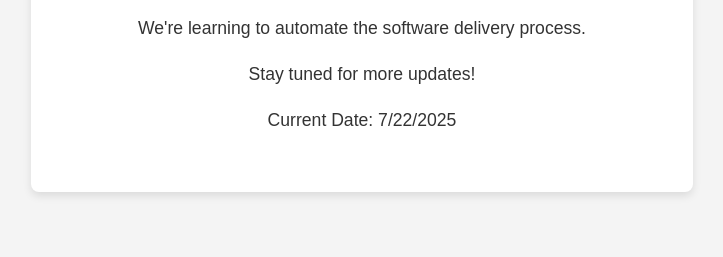
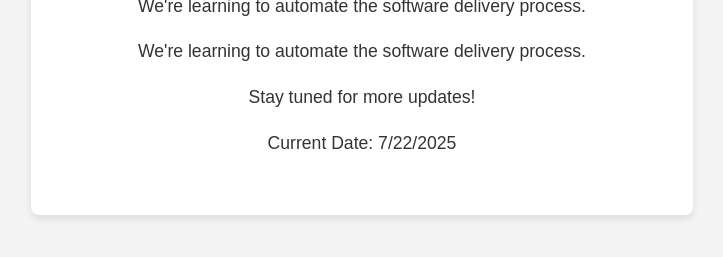
Before and after one commit to VenkyGitRepo/test, a plain HTML site: page index.html in a window 1280 px wide. Shown: the part 379-636 px from the top of the page, without its empty margins (278-1001 px from the left). Drawn offline with Linux system fonts and the light colour scheme.

Commit message:
new pipeline

```diff
--- a/index.html
+++ b/index.html
@@ -43,6 +43,7 @@
         <h1>Welcome to My Hello DevOps App!</h1>
         <p>This is a simple static webpage deployed using a <span class="highlight">DevOps CI/CD Pipeline</span>.</p>
         <p>We're learning to automate the software delivery process.</p>
+<p>We're learning to automate the software delivery process.</p>
         <p>Stay tuned for more updates!</p>
     </div>
 
```
